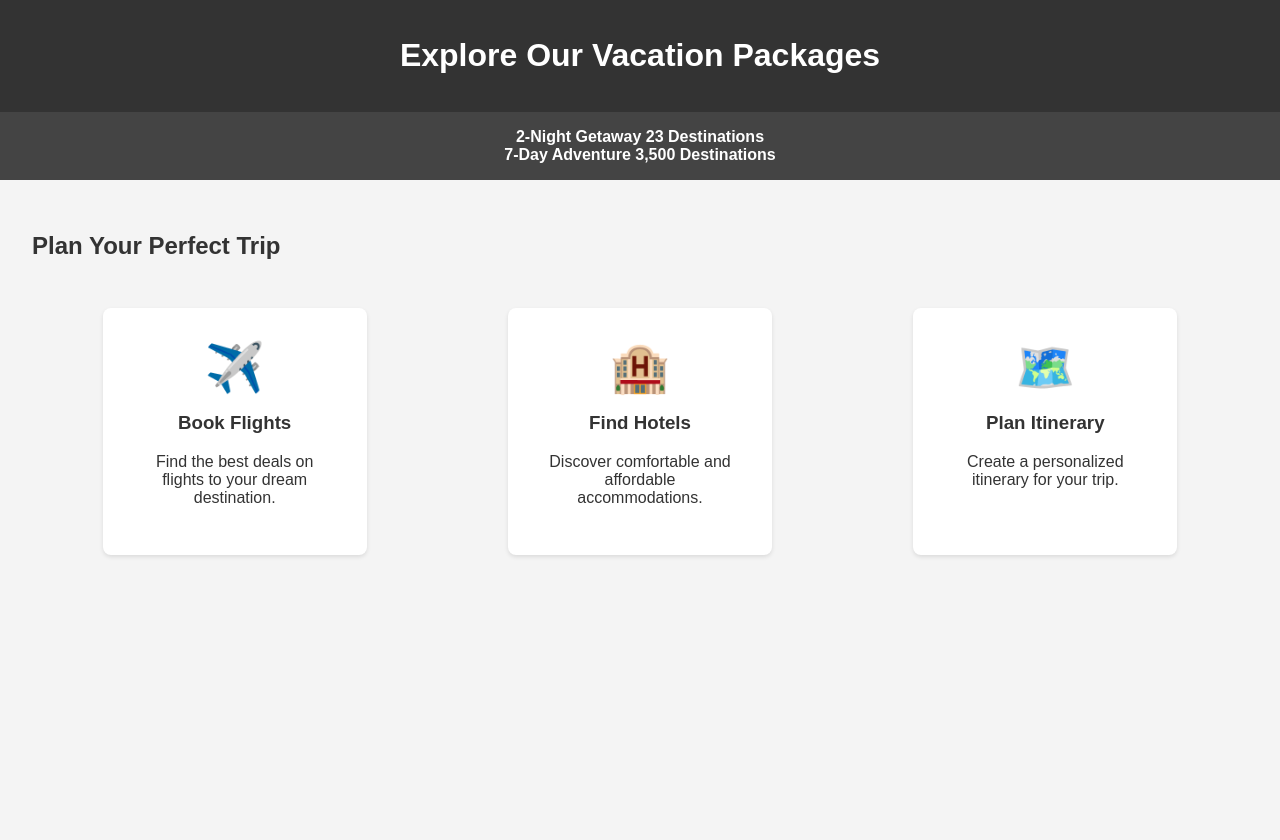
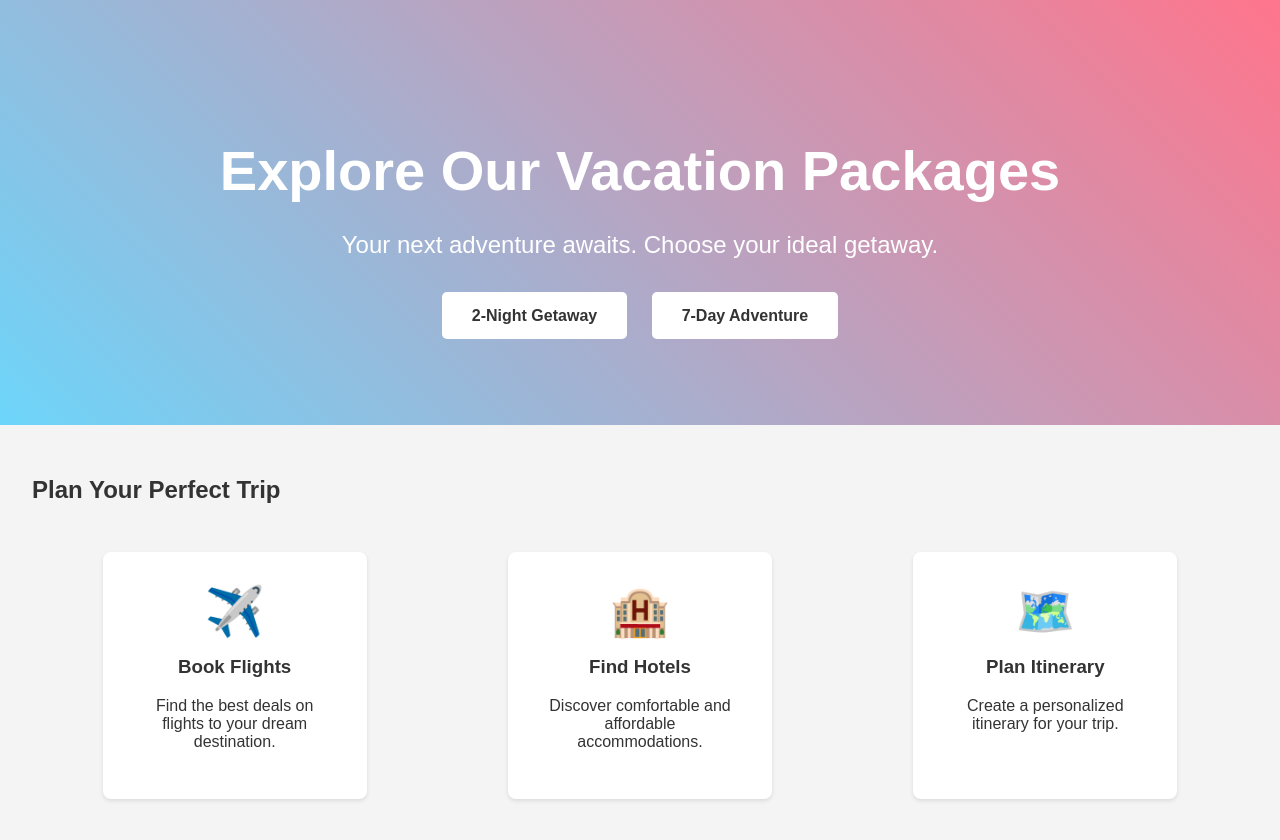
Before and after one commit to thomasperdana/vacation, a plain HTML site: page index.html in a window 1280 px wide. Before the commit the page ends 800 px from the top, so only its background shows below. Drawn offline with Linux system fonts and the light colour scheme.

Commit message:
2025-11-11

```diff
--- a/index.html
+++ b/index.html
@@ -11,30 +11,32 @@
             background-color: #f4f4f4;
             color: #333;
         }
-        header {
-            background-color: #333;
+        .hero {
+            background: linear-gradient(45deg, #6DD5FA, #FF758C);
             color: #fff;
-            padding: 1rem;
             text-align: center;
+            padding: 100px 20px;
         }
-        nav {
-            background: #444;
-            padding: 1rem;
+        .hero-content h1 {
+            font-size: 3.5em;
+            margin-bottom: 0.5em;
         }
-        nav ul {
-            list-style: none;
-            margin: 0;
-            padding: 0;
-            text-align: center;
+        .hero-content p {
+            font-size: 1.5em;
+            margin-bottom: 2em;
         }
-        nav ul li {
-            display: inline;
-            margin: 0 15px;
+        .hero-button {
+            background-color: #fff;
+            color: #333;
+            padding: 15px 30px;
+            text-decoration: none;
+            border-radius: 5px;
+            font-weight: bold;
+            margin: 0 10px;
+            transition: background-color 0.3s;
         }
-        nav a {
-            color: #fff;
-            text-decoration: none;
-            font-weight: bold;
+        .hero-button:hover {
+            background-color: #f0f0f0;
         }
         .container {
             padding: 2rem;
@@ -65,16 +67,16 @@
 </head>
 <body>
 
-    <header>
-        <h1>Explore Our Vacation Packages</h1>
+    <header class="hero">
+        <div class="hero-content">
+            <h1>Explore Our Vacation Packages</h1>
+            <p>Your next adventure awaits. Choose your ideal getaway.</p>
+            <nav>
+                <a href="2nights.html" class="hero-button">2-Night Getaway</a>
+                <a href="7days.html" class="hero-button">7-Day Adventure</a>
+            </nav>
+        </div>
     </header>
-
-    <nav>
-        <ul>
-            <li><a href="2nights.html">2-Night Getaway 23 Destinations</a></li> <br/>
-            <li><a href="7days.html">7-Day Adventure 3,500 Destinations</a></li>
-        </ul>
-    </nav>
 
     <div class="container">
         <h2>Plan Your Perfect Trip</h2>
```
